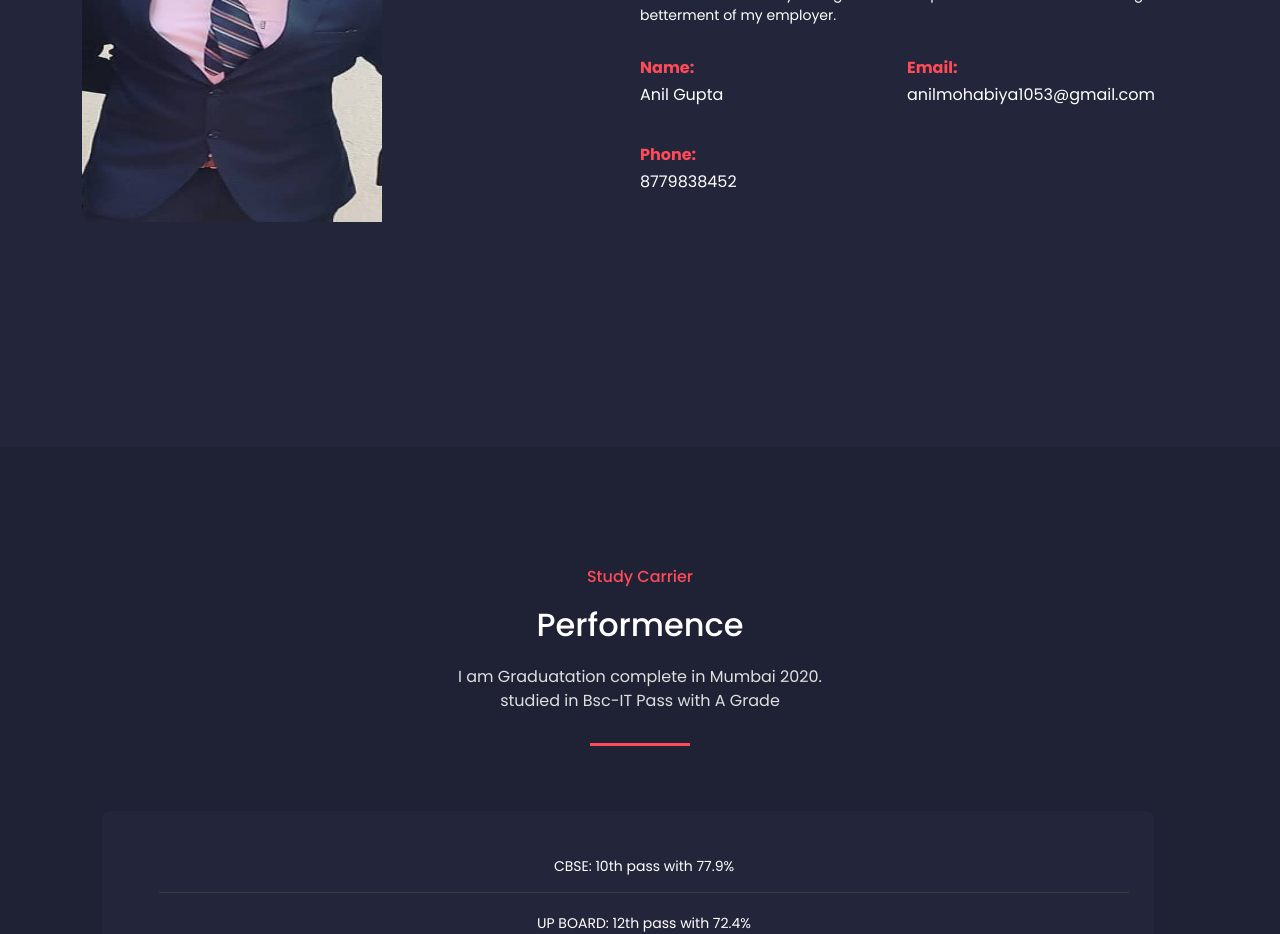
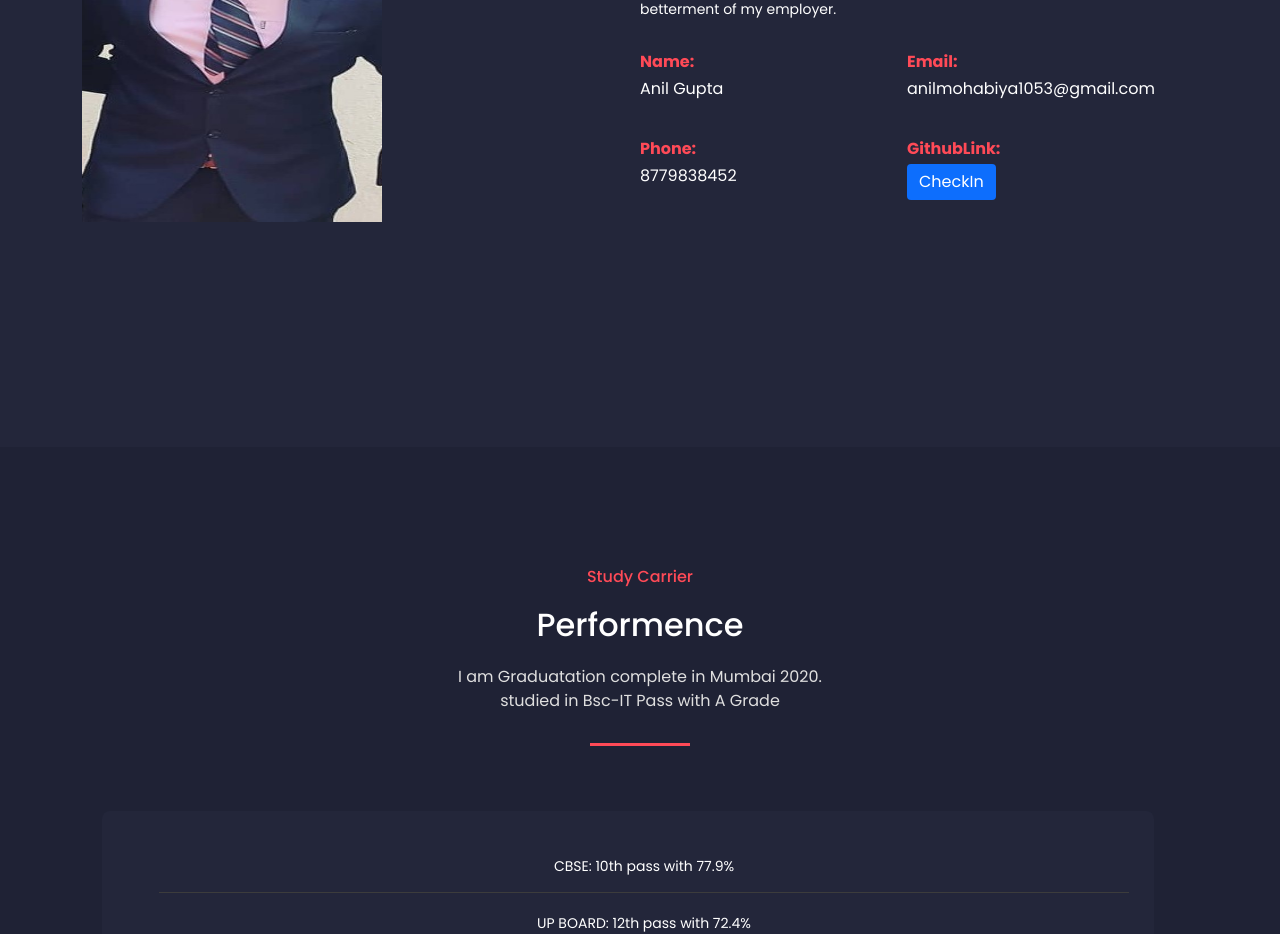
Before and after one commit to anilmohabiya/portfolio.github.io, a React (Create React App) app: page / in a window 1280 px wide. Shown: the part 2080-3014 px from the top of the page. Built offline with nearby package versions, Linux system fonts and the light colour scheme.

Commit message:
Update About.js

```diff
--- a/src/components/About.js
+++ b/src/components/About.js
@@ -10,7 +10,9 @@ const About = () => {
     { id: 1, title: "Name:", text: "Anil Gupta" },
     { id: 2, title: "Email:", text: "anilmohabiya1053@gmail.com" },
     { id: 3, title: "Phone:", text: "8779838452" },
-
+    { id: 4, title: "GithubLink:", text:  <a href="https://github.com/anilmohabiya" className="btn btn-primary">
+    CheckIn
+  </a>, },
   ]);
   return (
     <div className="about">
```
